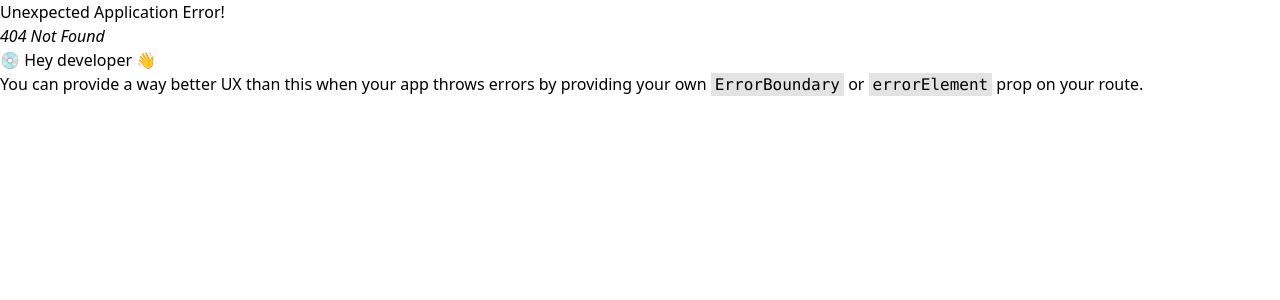
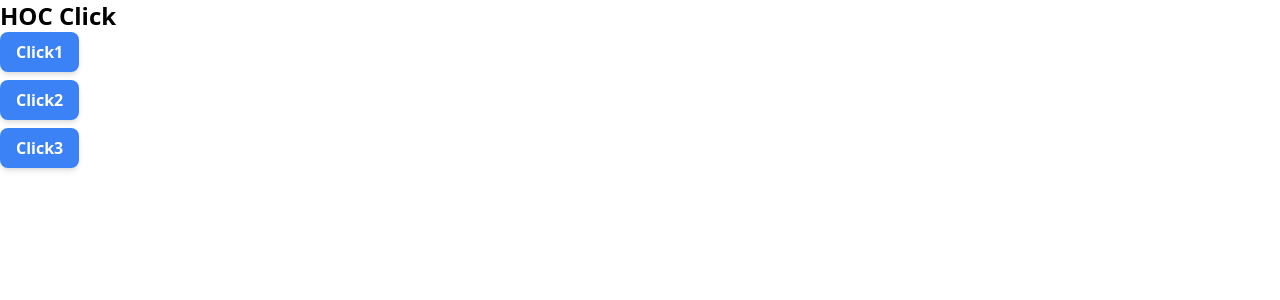
Before and after one commit to backas36/react-ts-starter, a React (Vite) app: page /hoc in a window 1280 px wide. Before the commit this address had no page. Shown: the top 300 px of the page. Built offline with nearby package versions, Linux system fonts and the light colour scheme.

Commit message:
feat: basic HOC

```diff
--- a/src/App.tsx
+++ b/src/App.tsx
@@ -62,6 +62,9 @@ function App() {
                 <a href='/useCallback' className='border-b py-2 text-2xl font-medium text-blue-600 hover:underline'>
                     useCallback
                 </a>
+                <a href='/hoc' className='border-b py-2 text-2xl font-medium text-blue-600 hover:underline'>
+                    React-HOC
+                </a>
             </div>
         </div>
     );
--- /dev/null
+++ b/src/components/TButton.tsx
@@ -0,0 +1,11 @@
+interface ITButtonProps {
+    btnText: string;
+}
+const TButton = ({ btnText }: ITButtonProps) => {
+    return (
+        <button className='rounded-lg bg-blue-500 px-4 py-2 font-semibold text-white shadow-md transition duration-300 ease-in-out hover:bg-blue-600 focus:outline-none focus:ring-2 focus:ring-blue-400 focus:ring-opacity-75'>
+            {btnText}
+        </button>
+    );
+};
+export default TButton;
--- /dev/null
+++ b/src/components/withClickTracking.tsx
@@ -0,0 +1,9 @@
+interface IWithClickTrackingProps extends React.PropsWithChildren {
+    trackingInfo: string;
+}
+export const WithClickTracking = ({ trackingInfo, children }: IWithClickTrackingProps) => {
+    const handleClick = () => {
+        console.log("click tracked: ", trackingInfo);
+    };
+    return <div onClick={handleClick}>{children}</div>;
+};
--- /dev/null
+++ b/src/page/hoc/HocPage.tsx
@@ -0,0 +1,22 @@
+import TButton from "@/components/TButton";
+import { WithClickTracking } from "@/components/withClickTracking";
+
+const HocPage = () => {
+    return (
+        <div>
+            <h1 className='text-2xl font-bold'>HOC Click</h1>
+            <div className='flex flex-col gap-2'>
+                <WithClickTracking trackingInfo='Button1'>
+                    <TButton btnText='Click1' />
+                </WithClickTracking>
+                <WithClickTracking trackingInfo='Button2'>
+                    <TButton btnText='Click2' />
+                </WithClickTracking>
+                <WithClickTracking trackingInfo='Button3'>
+                    <TButton btnText='Click3' />
+                </WithClickTracking>
+            </div>
+        </div>
+    );
+};
+export default HocPage;
--- a/src/routes/index.tsx
+++ b/src/routes/index.tsx
@@ -18,7 +18,7 @@ const UseLayoutEffectPage = lazy(() => import("../page/useLayoutEffect/UseLayout
 const MemoPage = lazy(() => import("../page/optimization/MemoPage"));
 const CallbackPage = lazy(() => import("../page/optimization/CallbackPage"));
 const ObjectFitImagePage = lazy(() => import("../page/objectFitImage/ObjectFitImagePage"));
-
+const HocPage = lazy(() => import("../page/hoc/HocPage"));
 const router = createBrowserRouter([
     { path: "/", element: <App /> },
     { path: "/debounce-throttle", element: <DebounceThrottlePage /> },
@@ -35,6 +35,7 @@ const router = createBrowserRouter([
     { path: "/memo", element: <MemoPage /> },
     { path: "/useCallback", element: <CallbackPage /> },
     { path: "/object-fit-image", element: <ObjectFitImagePage /> },
+    { path: "/hoc", element: <HocPage /> },
 ]);
 
 const Routes = () => {
```
